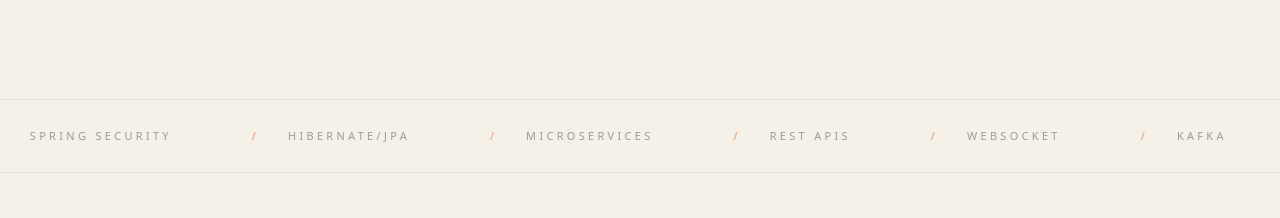
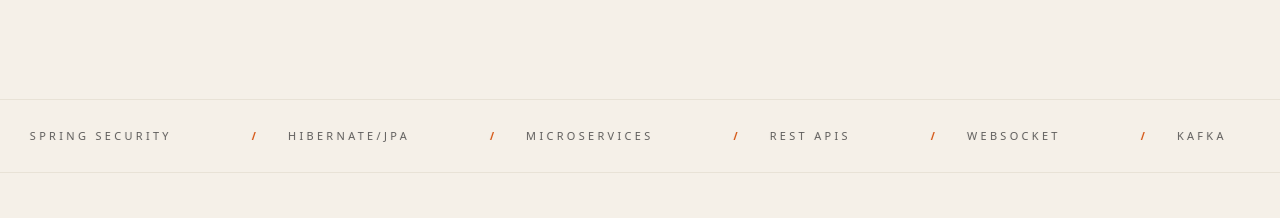
Before and after one commit to anupamabhay/Portfolio, a React (Vite) app: page / in a window 1280 px wide. Shown: the part 1210-1428 px from the top of the page. Built offline with nearby package versions, Linux system fonts and the light colour scheme.

Commit message:
fix: brighten marquee text to match about body (40% -> 70% on-surface, 40% -> 100% primary)

```diff
--- a/src/components/Marquee.tsx
+++ b/src/components/Marquee.tsx
@@ -4,8 +4,8 @@ export function Marquee() {
   const items = Array.from({ length: 2 }, (_, i) =>
     techStack.map((tag) => (
       <div key={`${tag}-${i}`} className="flex items-center gap-8 shrink-0">
-        <span className="text-[10px] font-bold text-primary/40">/</span>
-        <span className="text-[11px] text-on-surface/40 tracking-[0.3em] font-medium">
+        <span className="text-[10px] font-bold text-primary">/</span>
+        <span className="text-[11px] text-on-surface/70 tracking-[0.3em] font-medium">
           {tag}
         </span>
       </div>
```
